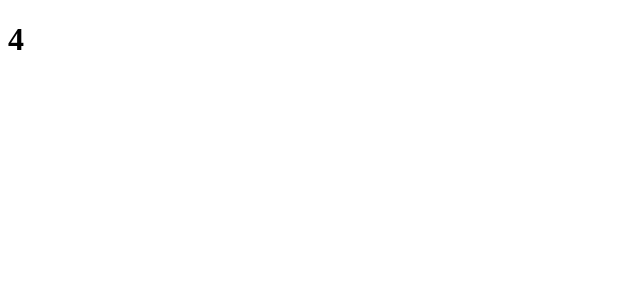
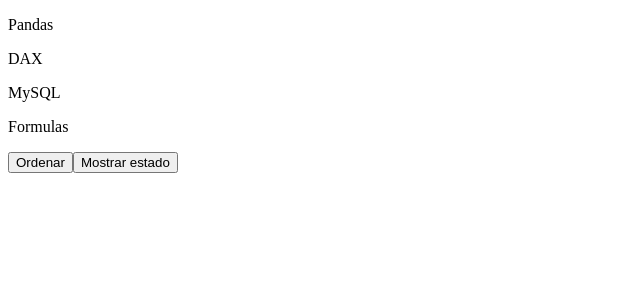
Before and after one commit to SandroSimonOre/demo-search-filter-sort, a React (Vite) app: page / in a window 1280 px wide. Shown: the top 300 px of the page, without its empty margins (0-640 px from the left). Built offline with nearby package versions, Linux system fonts and the light colour scheme.

Commit message:
reduce works

```diff
--- a/src/App.jsx
+++ b/src/App.jsx
@@ -1,6 +1,8 @@
 // https://contactmentor.com/checkbox-list-react-js-example/
 
+import { useEffect } from "react"
 import { useData } from "./contexts/DataContext"
+import { useDataDispatch } from "./contexts/DataContext"
 
 export default function App() {
   /* const checkList = [
@@ -10,6 +12,7 @@
   ]  */
 
   const data = useData()
+  const dispatch = useDataDispatch()
   //console.log(data)
   //const [selectedVideos, setSelectedVideos] = useState(videos)
   //const [selectedCategories, setSelectedCategories] = useState([])
@@ -28,18 +31,21 @@
     console.log(selectedCategories)
   }, [selectedCategories])
    */
+
+  useEffect(()=> {
+    console.log(data)
+  }, [data])
   return (
     <>
-
-        {/* {
-          courses.map(c => (
-            <span key={c.id}>
-              <p>{c.title}</p>
-            </span>
-          ))
-        } */}
-        <h1>{data.length}</h1>
-
+      {
+        data.map(c => (
+          <span key={c.id}>
+            <p>{c.title}</p>
+          </span>
+        ))
+      }
+      <button onClick={() => dispatch({type: 'sortByTitle'})}>Ordenar</button>
+      <button onClick={() => console.log(data)}>Mostrar estado</button>
     </>
   )
 }
--- a/src/contexts/DataContext.jsx
+++ b/src/contexts/DataContext.jsx
@@ -46,7 +46,8 @@
         }
 
         case 'sortByTitle': {
-            return data.sort((a, b) => a.title - b.title);
+            console.log('ordenando...')
+            return data.sort((a, b) => (a.title > b.title ? 1 : -1));
         }
 
         default: {
```
